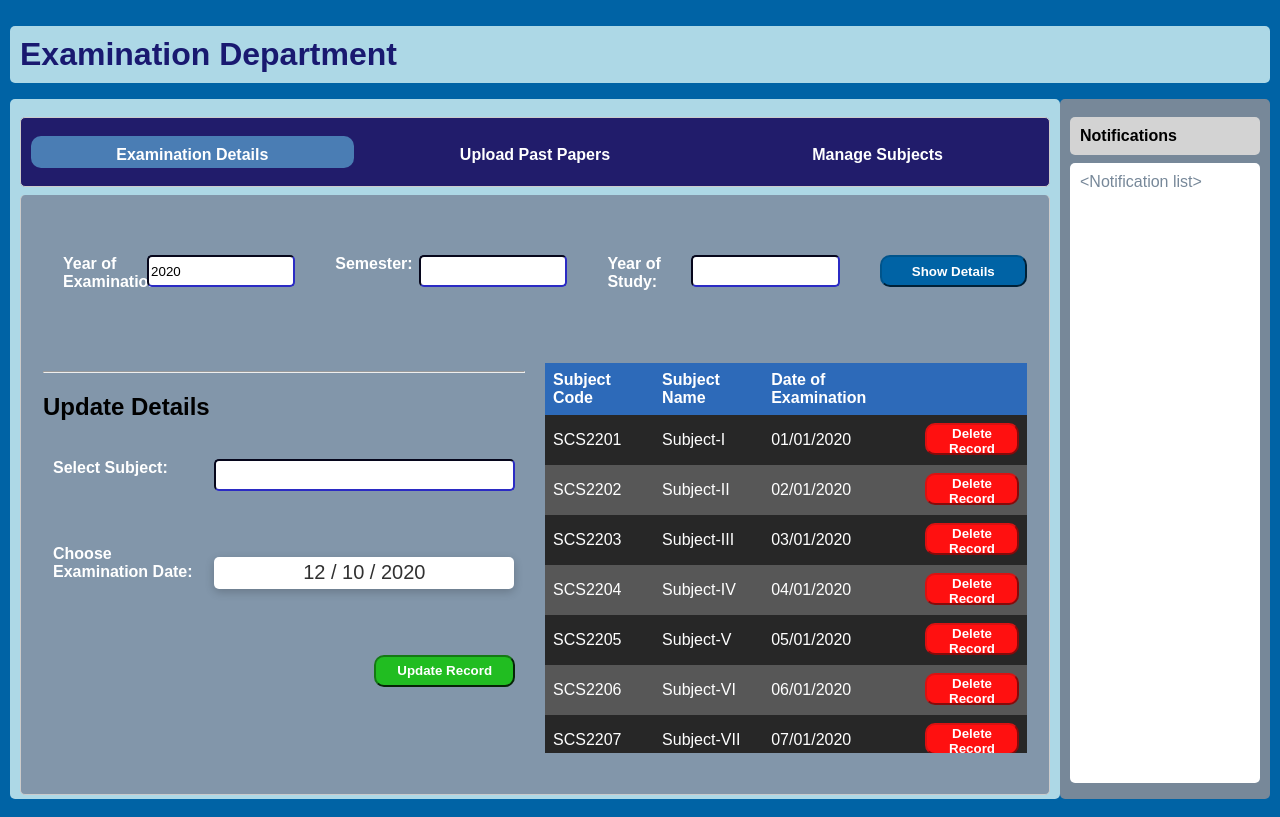
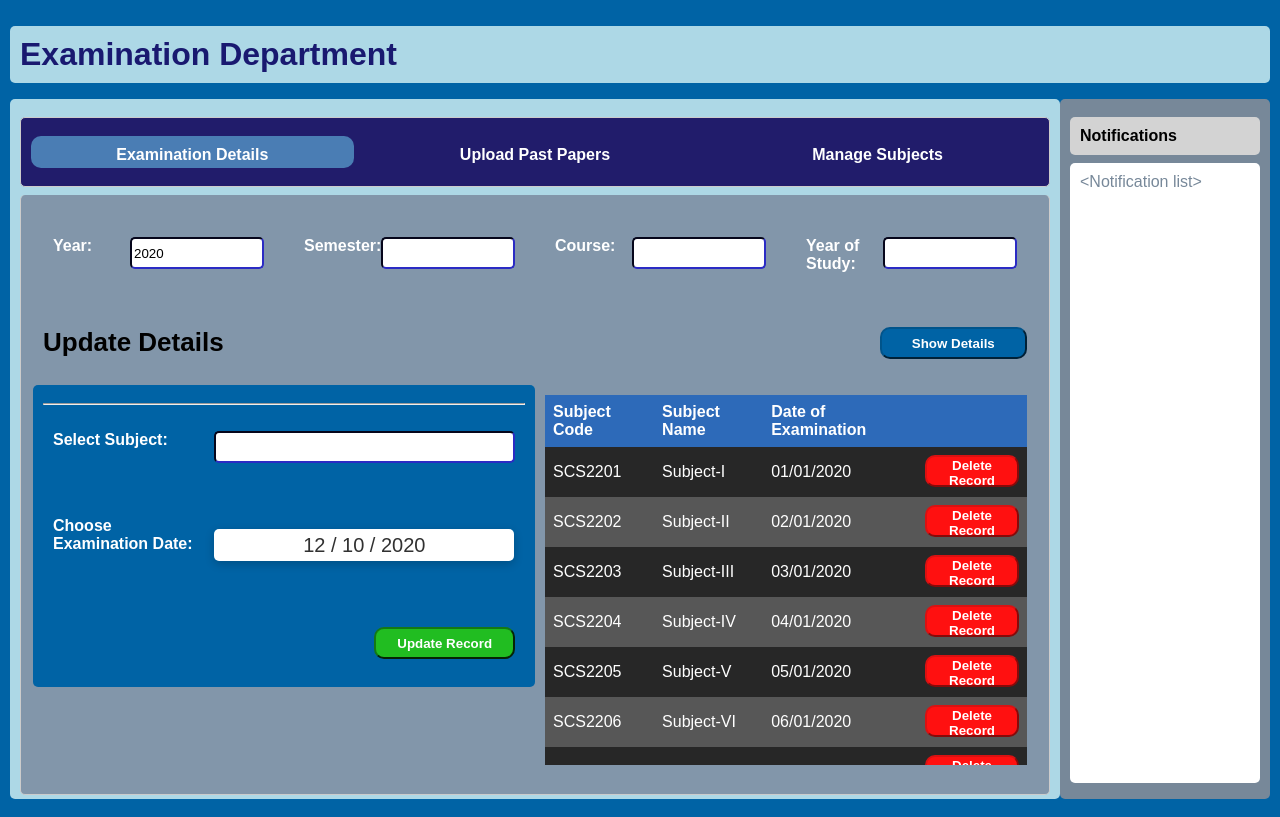
Before and after one commit to Past-Paper-Based-Learning-Platform/Past-paper-based-learning-platform, a PHP site: page /view/examinationdep/examhome.php in a window 1280 px wide. Run offline with PHP 8.4, Linux system fonts and the light colour scheme.

Commit message:
Update examhome.php

```diff
--- a/view/examinationdep/examhome.php
+++ b/view/examinationdep/examhome.php
@@ -26,14 +26,13 @@
             </div>
 
             <div id="examinationdetails" class="tabcontent" style="height: 600px;">
-            <div class="col-5-item">
-                    <div class="col-2-item">
-                        <div class="col-2-item strong text-white">Year of Examination:</div>
+                <div class="container" style="width: 25%; float: left">
+                    <div class="col-2-item strong text-white">Year:</div>
                     <div class="col-4-item">
                         <input type="text" name="year" value="<?php echo date("Y"); ?>">
                     </div>
                 </div>
-                    <div class="col-2-item">
+                <div class="container" style="width: 25%; float: left">
                     <div class="col-2-item strong text-white">Semester:</div>
                     <div class="col-4-item">
                         <input type="text" list="semester" name="semester">
@@ -43,7 +42,17 @@
                         </datalist>
                     </div>
                 </div>
-                    <div class="col-2-item">
+                <div class="container" style="width: 25%; float: left">
+                    <div class="col-2-item strong text-white">Course:</div>
+                    <div class="col-4-item">
+                        <input type="text" list="course" name="course">
+                        <datalist id="course">
+                            <option value="Computer Science">
+                            <option value="Information Systems">
+                        </datalist>
+                    </div>
+                </div>
+                <div class="container" style="width: 25%; float: left">
                     <div class="col-2-item strong text-white">Year of Study:</div>
                     <div class="col-4-item">
                         <input type="text" list="studyyear" name="studyyear">
@@ -55,12 +64,11 @@
                         </datalist>
                     </div>
                 </div>
-                </div>
-                <div class="col-1-item"></br></br>
+                <div class="col-5-item strong" style="font-size: 26px">Update Details</div>
+                <div class="col-1-item">
                     <button class="bg-blue border-blue" type="submit">Show Details</button>
                 </div>
-                <div class="col-3-item"><hr>
-                    <h2>Update Details</h2>
+                <div class="col-3-item bg-body"><hr>
                     <div class="col-2-item strong text-white">Select Subject:</div>
                     <div class="col-4-item">
                         <input type="text" list="subject" name="subject">
@@ -93,7 +101,7 @@
                         <button class="bg-green border-green" type="submit">Update Record</button>
                     </div>
                 </div>
-                <div class="col-3-item" style="height: 400px; overflow: auto;">
+                <div class="col-3-item" style="height: 380px; overflow: auto;">
                     <table>
                         <thread>
                             <tr>
@@ -158,92 +166,100 @@
             </div>
 
             <div id="uploadpastpapers" class="tabcontent" style="height: 600px;">
-                <div class="col-5-item">
-                    <div class="col-2-item">
-                        <div class="col-2-item strong text-white">Year of Examination:</div>
+                <div class="container" style="width: 25%; float: left">
+                    <div class="col-2-item strong text-white">Year:</div>
                     <div class="col-4-item">
                         <input type="text" name="year" value="<?php echo date("Y"); ?>">
                     </div>
                 </div>
-                    <div class="col-2-item">
+                <div class="container" style="width: 25%; float: left">
                     <div class="col-2-item strong text-white">Semester:</div>
                     <div class="col-4-item">
                         <input type="text" list="semester" name="semester">
-                            <datalist id="semester">
-                                <option value="Semester-I">
-                                <option value="Semester-II">
-                            </datalist>
                     </div>
                 </div>
-                    <div class="col-2-item">
+                <div class="container" style="width: 25%; float: left">
+                    <div class="col-2-item strong text-white">Course:</div>
+                    <div class="col-4-item">
+                        <input type="text" list="course" name="course">
+                    </div>
+                </div>
+                <div class="container" style="width: 25%; float: left">
                     <div class="col-2-item strong text-white">Year of Study:</div>
                     <div class="col-4-item">
                         <input type="text" list="studyyear" name="studyyear">
-                            <datalist id="studyyear">
-                                <option value="First Year">
-                                <option value="Second Year">
-                                <option value="Third Year">
-                                <option value="Fourth Year">
-                            </datalist>
                     </div>
                 </div>
-                </div>
-                <div class="col-1-item"></br></br>
+                <div class="col-5-item strong" style="font-size: 26px">Upload Papers</div>
+                <div class="col-1-item">
                     <button class="bg-blue border-blue" type="submit">Enter</button>
                 </div>
                 <div class="col-3-item"><hr>
-                    <h2>Upload Papers</h2>
-                    <div class="col-2-item strong text-white">Select Subject:</div>
-                    <div class="col-4-item">
-                        <input type="text" list="subject" name="subject">
-                        <datalist id="subject">
-                            <option value="Subject-I">
-                            <option value="Subject-II">
-                            <option value="Subject-III">
-                            <option value="Subject-IV">
-                            <option value="Subject-V">
-                            <option value="Subject-VI">
-                            <option value="Subject-VII">
-                            <option value="Subject-VIII">
-                        </datalist>
-                    </div>
-                    <div class="col-2-item strong text-white">Select Part:</div>
-                    <div class="col-4-item">
-                        <input type="text" list="part" name="part">
+                    <div class="bg-lgray" style="height: 300px; overflow: auto;">
+                    <table>
+                        <tbody>
+                            <tr>
+                                <td>Paper #1</td>
+                                <td><input type="text" list="subject" name="subject" placeholder="subject"></td>
+                                <td><input type="text" list="part" name="part" placeholder="part"></td>
+                                <td><button class="bg-red border-red" type="submit">-</button></td>
+                            </tr>
+                            <tr>
+                                <td>Paper #2</td>
+                                <td><input type="text" list="subject" name="subject" placeholder="subject"></td>
+                                <td><input type="text" list="part" name="part" placeholder="part"></td>
+                                <td><button class="bg-red border-red" type="submit">-</button></td>
+                            </tr>
+                            <tr>
+                                <td>Paper #3</td>
+                                <td><input type="text" list="subject" name="subject" placeholder="subject"></td>
+                                <td><input type="text" list="part" name="part" placeholder="part"></td>
+                                <td><button class="bg-red border-red" type="submit">-</button></td>
+                            </tr>
+                            <tr>
+                                <td>Paper #4</td>
+                                <td><input type="text" list="subject" name="subject" placeholder="subject"></td>
+                                <td><input type="text" list="part" name="part" placeholder="part"></td>
+                                <td><button class="bg-red border-red" type="submit">-</button></td>
+                            </tr>
+                            <tr>
+                                <td>Paper #5</td>
+                                <td><input type="text" list="subject" name="subject" placeholder="subject"></td>
+                                <td><input type="text" list="part" name="part" placeholder="part"></td>
+                                <td><button class="bg-red border-red" type="submit">-</button></td>
+                            </tr>
+                            <tr>
+                                <td>Paper #6</td>
+                                <td><input type="text" list="subject" name="subject" placeholder="subject"></td>
+                                <td><input type="text" list="part" name="part" placeholder="part"></td>
+                                <td><button class="bg-red border-red" type="submit">-</button></td>
+                            </tr>
+                            <tr>
+                                <td></td>
+                                <td></td>
+                                <td></td>
+                                <td><button class="bg-blue border-blue" type="submit">+</button></td>
+                            </tr>
+                        </tbody>
                         <datalist id="part">
                             <option value="Part A">
                             <option value="Part B">
                             <option value="Part C">
                         </datalist>
+                    </table>
                     </div>
-                    <div class="col-2-item strong text-white">Responsible Lecturer:</div>
-                    <div class="col-4-item">
-                        <input type="text" list="lecturer" name="lecturer">
-                        <datalist id="lecturer">
-                            <option value="Lecturer-I">
-                            <option value="Lecturer-II">
-                            <option value="Lecturer-III">
-                            <option value="Lecturer-IV">
-                        </datalist>
-                    </div>
-                    <div class="col-1-item strong text-white">Import File:</div>
-                    <div class="col-3-item">
-                        <input type="text" name="paperpdf">
-                    </div>
-                    <div class="col-2-item">
-                        <button class="bg-blue border-blue" type="submit">Browse..</button>
-                    </div>
-                    <div class="col-2-item" style="float: right;">
-                        <button class="bg-green border-green" type="submit">Upload File</button>
+                    <div style="float: right; width: 20%">
+                        <button class="bg-green border-green" type="submit">Upload Files</button>
                     </div>
                 </div>
-                <div class="col-3-item" style="height: 400px; overflow: auto;">
+                <div class="col-3-item" style="height: 380px; overflow: auto;">
                     <table>
                         <thread>
                             <tr>
                                 <th>Subject Code</th>
                                 <th>Subject Name</th>
                                 <th>Part</th>
+                                <th></th>
                                 <th></th>
                             </tr>
                         </thread>
@@ -252,66 +268,77 @@
                                 <td>SCS2201</td>
                                 <td>Subject-I</td>
                                 <td>Part A</td>
+                                <td><button class="bg-blue border-blue" type="submit">View Paper</button></td>
                                 <td><button class="bg-red border-red" type="submit">Delete Paper</button></td>
                             </tr>
                             <tr>
                                 <td>SCS2201</td>
                                 <td>Subject-I</td>
                                 <td>Part B</td>
+                                <td><button class="bg-blue border-blue" type="submit">View Paper</button></td>
                                 <td><button class="bg-red border-red" type="submit">Delete Paper</button></td>
                             </tr>
                             <tr>
                                 <td>SCS2202</td>
                                 <td>Subject-II</td>
                                 <td>Part A</td>
+                                <td><button class="bg-blue border-blue" type="submit">View Paper</button></td>
                                 <td><button class="bg-red border-red" type="submit">Delete Paper</button></td>
                             </tr>
                             <tr>
                                 <td>SCS2202</td>
                                 <td>Subject-II</td>
                                 <td>Part B</td>
+                                <td><button class="bg-blue border-blue" type="submit">View Paper</button></td>
                                 <td><button class="bg-red border-red" type="submit">Delete Paper</button></td>
                             </tr>
                             <tr>
                                 <td>SCS2202</td>
                                 <td>Subject-II</td>
                                 <td>Part C</td>
+                                <td><button class="bg-blue border-blue" type="submit">View Paper</button></td>
                                 <td><button class="bg-red border-red" type="submit">Delete Paper</button></td>
                             </tr>
                             <tr>
                                 <td>SCS2203</td>
                                 <td>Subject-III</td>
                                 <td>Part A</td>
+                                <td><button class="bg-blue border-blue" type="submit">View Paper</button></td>
                                 <td><button class="bg-red border-red" type="submit">Delete Paper</button></td>
                             </tr>
                             <tr>
                                 <td>SCS2205</td>
                                 <td>Subject-V</td>
                                 <td>Part A</td>
+                                <td><button class="bg-blue border-blue" type="submit">View Paper</button></td>
                                 <td><button class="bg-red border-red" type="submit">Delete Paper</button></td>
                             </tr>
                             <tr>
                                 <td>SCS2205</td>
                                 <td>Subject-V</td>
                                 <td>Part B</td>
+                                <td><button class="bg-blue border-blue" type="submit">View Paper</button></td>
                                 <td><button class="bg-red border-red" type="submit">Delete Paper</button></td>
                             </tr>
                             <tr>
                                 <td>SCS2207</td>
                                 <td>Subject-VII</td>
                                 <td>Part A</td>
+                                <td><button class="bg-blue border-blue" type="submit">View Paper</button></td>
                                 <td><button class="bg-red border-red" type="submit">Delete Paper</button></td>
                             </tr>
                             <tr>
                                 <td>SCS2207</td>
                                 <td>Subject-VII</td>
                                 <td>Part B</td>
+                                <td><button class="bg-blue border-blue" type="submit">View Paper</button></td>
                                 <td><button class="bg-red border-red" type="submit">Delete Paper</button></td>
                             </tr>
                             <tr>
                                 <td>SCS2207</td>
                                 <td>Subject-VII</td>
                                 <td>Part C</td>
+                                <td><button class="bg-blue border-blue" type="submit">View Paper</button></td>
                                 <td><button class="bg-red border-red" type="submit">Delete Paper</button></td>
                             </tr>
                         </tbody>
@@ -320,41 +347,35 @@
             </div>
 
             <div id="managesubjects" class="tabcontent" style="height: 600px;">
-                <div class="col-5-item">
-                    <div class="col-2-item">
-                        <div class="col-2-item strong text-white">Year of Examination:</div>
+                <div class="container" style="width: 25%; float: left">
+                    <div class="col-2-item strong text-white">Year:</div>
                     <div class="col-4-item">
                         <input type="text" name="year" value="<?php echo date("Y"); ?>">
                     </div>
                 </div>
-                    <div class="col-2-item">
+                <div class="container" style="width: 25%; float: left">
                     <div class="col-2-item strong text-white">Semester:</div>
                     <div class="col-4-item">
                         <input type="text" list="semester" name="semester">
-                            <datalist id="semester">
-                                <option value="Semester-I">
-                                <option value="Semester-II">
-                            </datalist>
                     </div>
                 </div>
-                    <div class="col-2-item">
+                <div class="container" style="width: 25%; float: left">
+                    <div class="col-2-item strong text-white">Course:</div>
+                    <div class="col-4-item">
+                        <input type="text" list="course" name="course">
+                    </div>
+                </div>
+                <div class="container" style="width: 25%; float: left">
                     <div class="col-2-item strong text-white">Year of Study:</div>
                     <div class="col-4-item">
                         <input type="text" list="studyyear" name="studyyear">
-                            <datalist id="studyyear">
-                                <option value="First Year">
-                                <option value="Second Year">
-                                <option value="Third Year">
-                                <option value="Fourth Year">
-                            </datalist>
                     </div>
                 </div>
-                </div>
-                <div class="col-1-item"></br></br>
+                <div class="col-5-item strong" style="font-size: 26px">Add Subject</div>
+                <div class="col-1-item">
                     <button class="bg-blue border-blue" type="submit">Show Subjects</button>
                 </div>
-                <div class="col-3-item"><hr>
-                    <h2>Add Subject</h2>
+                <div class="col-3-item bg-body"><hr>
                     <div class="col-2-item strong text-white">Subject Code:</div>
                     <div class="col-4-item">
                         <input type="text" name="subjectcode">
@@ -363,11 +384,15 @@
                     <div class="col-4-item">
                         <input type="text" name="subjectname">
                     </div>
+                    <div class="col-2-item strong text-white">Previous Subject Name:</div>
+                    <div class="col-4-item">
+                        <input type="text" list="subject" name="subject" placeholder="Fill this, if the added subject is a revised subject.">
+                    </div>
                     <div class="col-2-item" style="float: right;">
                         <button class="bg-green border-green" type="submit">Add Subject</button>
                     </div>
                 </div>
-                <div class="col-3-item" style="height: 400px; overflow: auto;">
+                <div class="col-3-item" style="height: 380px; overflow: auto;">
                     <table>
                         <thread>
                             <tr>
```
Lines whose indentation alone changed are shown as unchanged.
